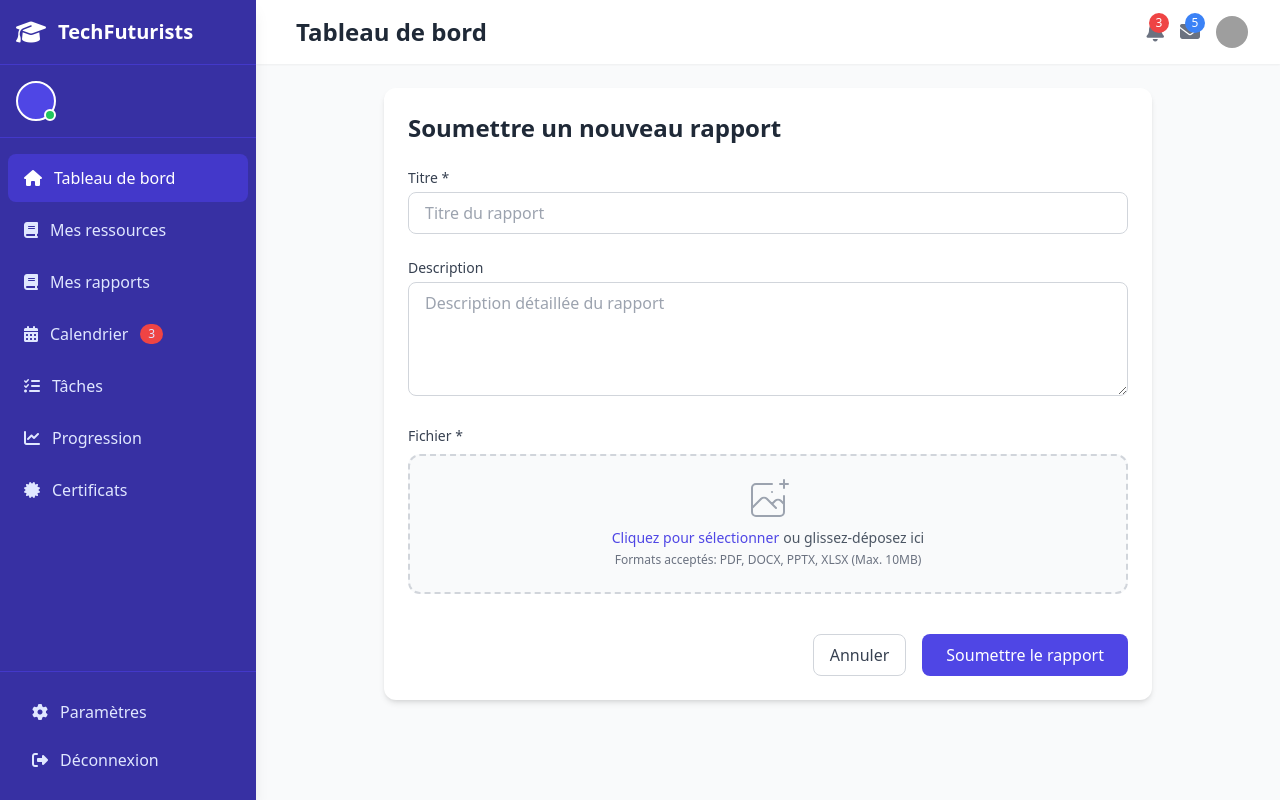
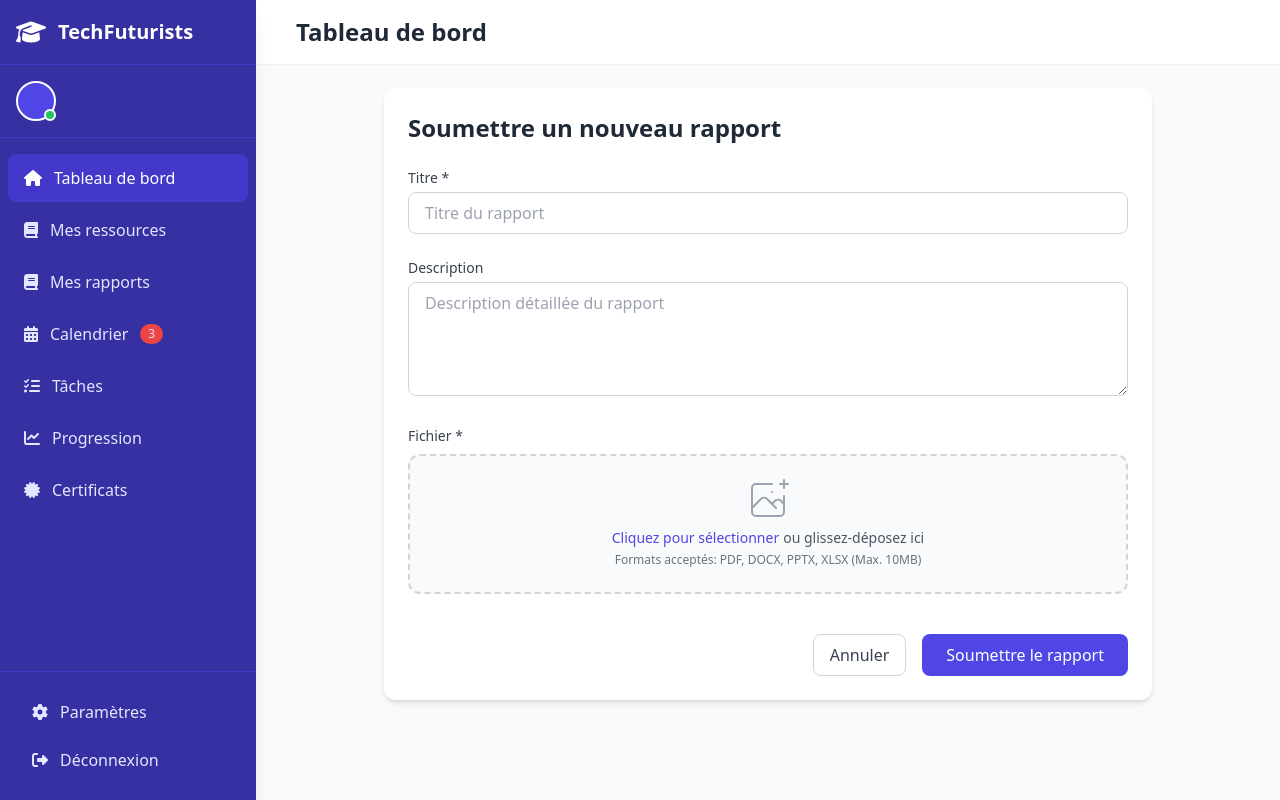
Before and after one commit to RicheTheDev/TechFuturists, a Flask app: template app/templates/reports/participant/add.html in a window 1280 px wide. Run offline with Flask 3, Linux system fonts and the light colour scheme; the template is opened without the code that fills it, so the values that code supplies are empty; some libraries are stand-ins or nearby versions; grey boxes are pictures that could not be loaded.

Commit message:
all commit

```diff
--- a/app/templates/partials/reports/participant/header.html
+++ b/app/templates/partials/reports/participant/header.html
@@ -8,24 +8,8 @@
         </div>
 
         <div class="flex items-center space-x-4">
-            <div class="relative notification-icons">
-                <button class="text-gray-500 hover:text-gray-700 focus:outline-none">
-                    <i class="fas fa-bell text-xl"></i>
-                    <span class="notification-badge bg-red-500 text-white text-xs rounded-full h-5 w-5 flex items-center justify-center">3</span>
-                </button>
-            </div>
-            <div class="relative notification-icons">
-                <button class="text-gray-500 hover:text-gray-700 focus:outline-none">
-                    <i class="fas fa-envelope text-xl"></i>
-                    <span class="notification-badge bg-blue-500 text-white text-xs rounded-full h-5 w-5 flex items-center justify-center">5</span>
-                </button>
-            </div>
-            <div class="relative desktop-user-menu">
-                <button id="userMenuButton" class="flex items-center space-x-2 focus:outline-none">
-                    <img src="https://randomuser.me/api/portraits/women/44.jpg" alt="Profile" class="w-8 h-8 rounded-full">
-                    <span class="hidden md:inline-block font-medium">{{ user.first_name }}</span>
-                </button>
-            </div>
+
+
             <div class="relative mobile-user-menu lg:hidden">
                 <button id="mobileUserMenuButton" class="text-gray-500 hover:text-gray-700 focus:outline-none">
                     <img src="https://randomuser.me/api/portraits/women/44.jpg" alt="Profile" class="w-8 h-8 rounded-full">
```
